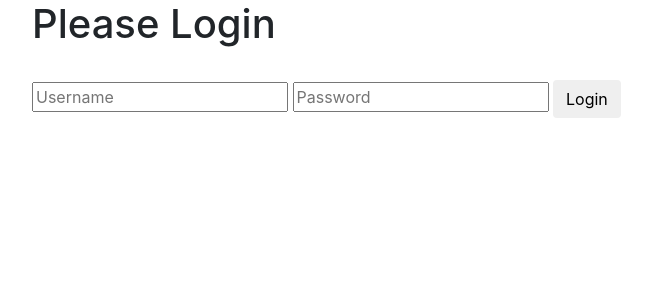
After one commit to ujjwalsb/flask-intro, a Flask app: page /login in a window 1280 px wide. The commit adds this page. Shown: the top 300 px of the page, without its empty margins (53-705 px from the left). Run offline with Flask 2, Linux system fonts and the light colour scheme; some libraries are stand-ins or nearby versions.

Commit message:
adding loging page to the static website

```diff
--- a/app.py
+++ b/app.py
@@ -1,4 +1,4 @@
-from flask import Flask, render_template
+from flask import Flask, render_template, redirect, url_for, request
 
 app = Flask(__name__)
 
@@ -6,6 +6,16 @@ app = Flask(__name__)
 def home():
 	return "Hello World"
 
+@app.route('/login', methods=['GET', 'POST'])
+def login():
+	error = None
+	if request.method == 'POST':
+		if request.form['username'] != 'admin' or request.form['password'] != 'admin':
+			error = 'Invalid username or password, please try again !'
+		else:
+			return redirect(url_for('home'))
+	return render_template('login.html', error=error)
+
 @app.route('/welcome')
 def welcome():
 	return render_template('welcome.html')
--- /dev/null
+++ b/templates/login.html
@@ -0,0 +1,22 @@
+<!DOCTYPE html>
+<html>
+<head>
+	<title>Flask intro - login page</title>
+	<meta name="viewport" content="width=device-width, initial-scale=1.0">
+	<link href="static/bootstrap.min.css" rel="stylesheet" media="screen">
+</head>
+<body>
+	<div class="container">
+		<h1>Please Login</h1>
+		<br>
+		<form action="" method="post">
+			<input type="text" name="username" placeholder="Username" value="{{request.form.username}}">
+			<input type="password" name="password" placeholder="Password" value="{{request.form.password}}">
+			<input class="btn btn-default" type="submit" value="Login">
+		</form>
+		{% if error %}
+		<p class="error"><strong>Error:</strong> {{error}} </p>
+		{% endif %}
+	</div>
+</body>
+</html>
--- a/templates/welcome.html
+++ b/templates/welcome.html
@@ -1,7 +1,7 @@
 <!DOCTYPE html>
 <html>
 <head>
-	<title>Flast intro</title>
+	<title>Flask intro</title>
 	<meta name="viewport" content="width=device-width, initial-scale-1.0">
 	<link href="static/bootstrap.min.css" rel="stylesheet" media="screen">
 </head>
```
Also changed, not shown: 1 other file.
